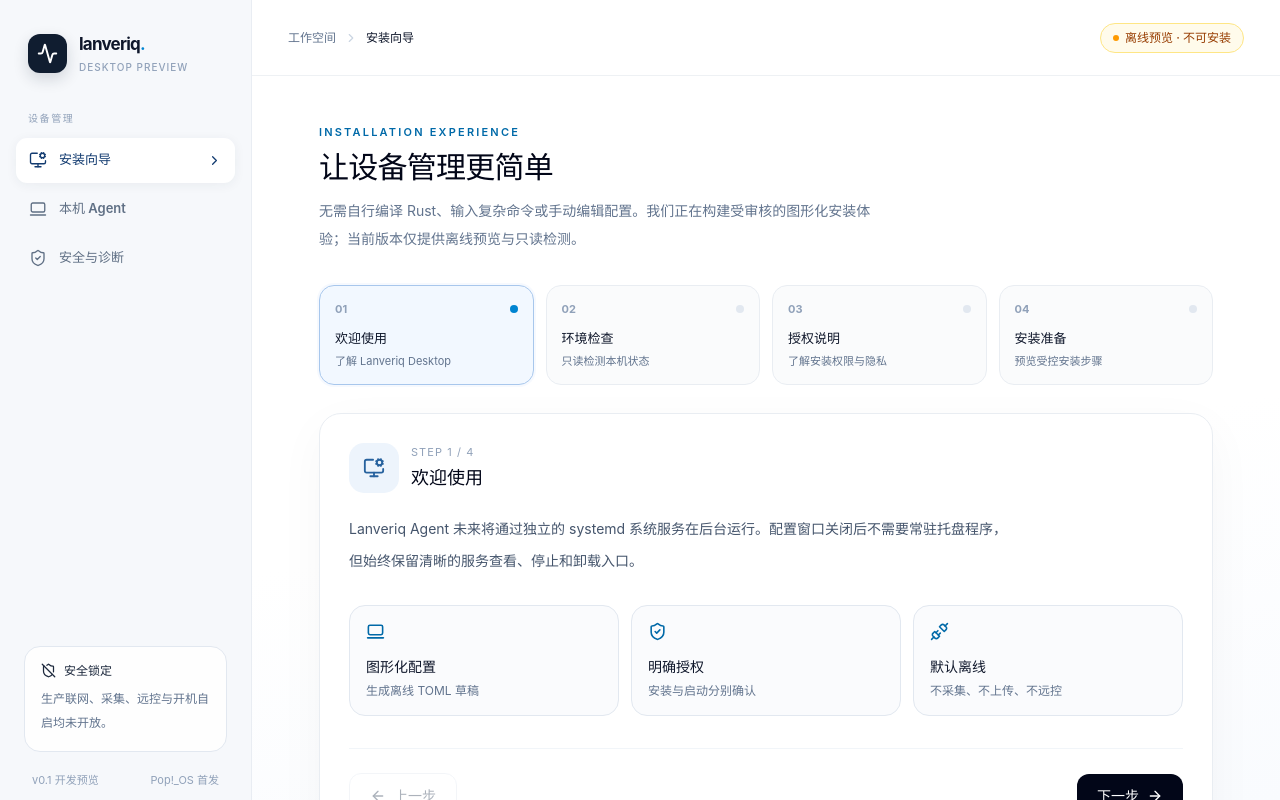
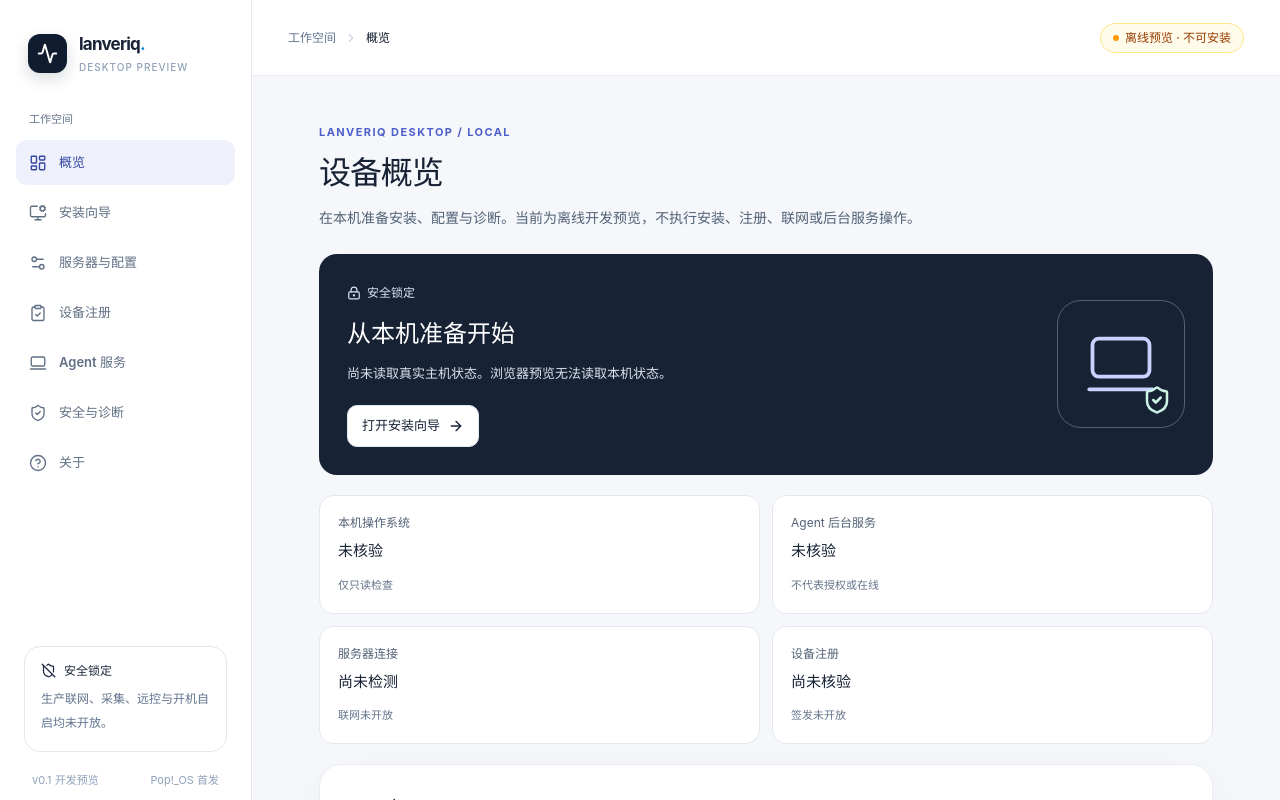
Before and after one commit to kunlong-luo/lanveriq, a React (Vite) app in the folder apps/desktop/: page / in a window 1280 px wide. Built offline with nearby package versions, Linux system fonts and the light colour scheme.

Commit message:
feat(desktop): MVP-08 offline workspace navigation and overview

```diff
--- a/apps/desktop/src/DesktopApp.tsx
+++ b/apps/desktop/src/DesktopApp.tsx
@@ -13,8 +13,7 @@ import { parseLocalPreflight, poposSummary, type PoposDisplay } from "./prefligh
 import { InstallReviewPanel } from "./InstallReviewPanel";
 import { IdleConfigPanel } from "./IdleConfigPanel";
 import { OfflineDiagnosticsPanel } from "./OfflineDiagnosticsPanel";
-
-type Section = "setup" | "status" | "safety";
+import { DesktopNavigation, DesktopOverview, PlannedSection, sectionLabels, type Section } from "./DesktopWorkspace";
 type InspectionState = "idle" | "reading" | "loaded" | "error" | "web-preview";
 
 const stages = [
@@ -23,12 +22,6 @@ const stages = [
   { title: "授权说明", subtitle: "了解安装权限与隐私" },
   { title: "安装准备", subtitle: "预览受控安装步骤" },
 ] as const;
-
-const sectionLabels: Record<Section, string> = {
-  setup: "安装向导",
-  status: "本机 Agent",
-  safety: "安全与诊断",
-};
 
 function FrameTitle({ eyebrow, title, description }: {
   eyebrow: string; title: string; description: string;
@@ -56,7 +49,7 @@ function ActionButton({ onClick, disabled, children, secondary = false }: {
 }
 
 export function DesktopApp() {
-  const [section, setSection] = useState<Section>("setup");
+  const [section, setSection] = useState<Section>("overview");
   const [stage, setStage] = useState(0);
   const [noticeRead, setNoticeRead] = useState(false);
   const [host, setHost] = useState<HostSnapshot | null>(null);
@@ -73,6 +66,7 @@ export function DesktopApp() {
       setInspection("web-preview");
       return;
     }
+    setHost(null);
     setInspection("reading");
     try {
       const snapshot = await invoke<HostSnapshot>("inspect_host");
@@ -119,22 +113,7 @@ export function DesktopApp() {
             <div className="mt-0.5 text-[10px] font-medium tracking-widest text-slate-400 uppercase">desktop preview</div>
           </div>
         </div>
-        <div className="px-3 text-[10px] font-semibold tracking-[.16em] text-slate-400 uppercase">设备管理</div>
-        <nav aria-label="桌面应用导航" className="mt-3 flex flex-col gap-1">
-          {([
-            ["setup", MonitorCog],
-            ["status", Laptop2],
-            ["safety", ShieldCheck],
-          ] as const).map(([name, Icon]) => (
-            <button type="button" key={name} aria-current={section === name ? "page" : undefined}
-              className={"nav-item " + (section === name ? "nav-item-active" : "")}
-              onClick={() => setSection(name)}>
-              <Icon size={18} strokeWidth={1.8} />
-              <span>{sectionLabels[name]}</span>
-              {section === name && <ChevronRight className="ml-auto" size={15} />}
-            </button>
-          ))}
-        </nav>
+        <DesktopNavigation section={section} onNavigate={setSection} />
         <div className="mt-auto px-2 pb-3">
           <div className="rounded-2xl border border-slate-200 bg-white/85 p-4">
             <div className="flex items-center gap-2 text-xs font-semibold text-slate-800"><ShieldOff size={15} /> 安全锁定</div>
@@ -153,13 +132,17 @@ export function DesktopApp() {
           <StatePill>离线预览 · 不可安装</StatePill>
         </header>
 
-        <div className="content-scroll">
+        <div className="content-scroll" key={section}>
           <div className="mx-auto w-full max-w-[990px] px-8 py-10 lg:px-12 lg:py-12">
+            {section === "overview" && <DesktopOverview host={inspection === "loaded" ? host : null} inspection={inspection} onNavigate={setSection} onInspect={() => { void inspect(); }} />}
+            {section === "config" && <><FrameTitle eyebrow="configuration" title="服务器与配置" description="仅预览现有 Agent 空闲配置。服务器地址校验与连接检测属于后续任务，本页不发送请求或写入文件。" /><PlannedSection kind="config" /><IdleConfigPanel /></>}
+            {section === "enrollment" && <><FrameTitle eyebrow="device identity" title="设备注册" description="注册与证书管理尚未授权。本页仅说明后续流程，不读取密钥、不提交 CSR、不签发证书。" /><PlannedSection kind="enrollment" /></>}
+            {section === "about" && <><FrameTitle eyebrow="about" title="关于 Lanveriq" description="本机配置与诊断窗口，与独立 Rust Agent 及 Web 管理后台职责分离。" /><PlannedSection kind="about" /></>}
             {section === "setup" && (
               <>
                 <FrameTitle eyebrow="installation experience" title="让设备管理更简单"
                   description="无需自行编译 Rust、输入复杂命令或手动编辑配置。我们正在构建受审核的图形化安装体验；当前版本仅提供离线预览与只读检测。" />
-                <div className="mb-7 grid grid-cols-4 gap-3" aria-label="安装步骤">
+                <div className="mb-7 grid grid-cols-2 gap-3 lg:grid-cols-4" aria-label="安装步骤">
                   {stages.map((item, i) => (
                     <div key={item.title} className={"stage-card " + (i === stage ? "stage-active" : "")}>
                       <div className="mb-3 flex items-center justify-between">
--- /dev/null
+++ b/apps/desktop/src/DesktopWorkspace.tsx
@@ -0,0 +1,81 @@
+import { ArrowRight, CircleHelp, ClipboardCheck, Laptop2, LayoutDashboard, LockKeyhole, MonitorCog, RefreshCw, Settings2, ShieldCheck, Unplug } from "lucide-react";
+import { describeReadiness, nativeDetails, type HostSnapshot } from "./safety";
+
+export type Section = "overview" | "setup" | "config" | "enrollment" | "status" | "safety" | "about";
+export const sectionLabels: Record<Section, string> = {
+  overview: "概览", setup: "安装向导", config: "服务器与配置", enrollment: "设备注册",
+  status: "Agent 服务", safety: "安全与诊断", about: "关于",
+};
+
+const navigation = [
+  ["overview", LayoutDashboard], ["setup", MonitorCog], ["config", Settings2],
+  ["enrollment", ClipboardCheck], ["status", Laptop2], ["safety", ShieldCheck], ["about", CircleHelp],
+] as const;
+
+export function DesktopNavigation({ section, onNavigate }: { section: Section; onNavigate: (section: Section) => void }) {
+  return <nav aria-label="桌面应用导航" className="workspace-nav">
+    <p className="workspace-nav-label">工作空间</p>
+    {navigation.map(([name, Icon]) => <button key={name} type="button"
+      aria-current={section === name ? "page" : undefined} aria-label={sectionLabels[name]}
+      className={"nav-item " + (section === name ? "nav-item-active" : "")}
+      onClick={() => onNavigate(name)}>
+      <Icon size={18} strokeWidth={1.8} aria-hidden="true" /><span>{sectionLabels[name]}</span>
+    </button>)}
+  </nav>;
+}
+
+export function DesktopOverview({ host, inspection, onNavigate, onInspect }: {
+  host: HostSnapshot | null; inspection: string; onNavigate: (section: Section) => void; onInspect: () => void;
+}) {
+  // Reject stale or synthetic display values whenever the last read is not loaded.
+  const checkedHost = inspection === "loaded" ? host : null;
+  const details = nativeDetails(checkedHost);
+  const status = describeReadiness(checkedHost);
+  const cards = [
+    ["本机操作系统", details[0][1], "仅只读检查"],
+    ["Agent 后台服务", details[3][1], "不代表授权或在线"],
+    ["服务器连接", "尚未检测", "联网未开放"],
+    ["设备注册", "尚未核验", "签发未开放"],
+  ];
+  return <>
+    <div className="workspace-intro">
+      <p className="workspace-kicker">LANVERIQ DESKTOP / LOCAL</p>
+      <h1>设备概览</h1>
+      <p>在本机准备安装、配置与诊断。当前为离线开发预览，不执行安装、注册、联网或后台服务操作。</p>
+    </div>
+    <section className="workspace-hero" aria-label="当前准备状态">
+      <div className="workspace-hero-copy">
+        <span className="workspace-lock"><LockKeyhole size={14} aria-hidden="true" /> 安全锁定</span>
+        <h2>从本机准备开始</h2>
+        <p role="status">{status.label}。{inspection === "web-preview" ? "浏览器预览无法读取本机状态。" : inspection === "reading" ? "正在只读检测。" : inspection === "error" ? "检测失败，未保留旧状态。" : "正式安装尚未批准。"}</p>
+        <button type="button" className="workspace-primary" onClick={() => onNavigate("setup")}>打开安装向导 <ArrowRight size={16} aria-hidden="true" /></button>
+      </div>
+      <div className="workspace-hero-art" aria-hidden="true"><Laptop2 size={76} strokeWidth={1.2} /><ShieldCheck size={30} /></div>
+    </section>
+    <section className="workspace-metrics" aria-label="本机状态摘要">
+      {cards.map(([label, value, note]) => <article className="workspace-metric" key={label}><p>{label}</p><strong>{value}</strong><small>{note}</small></article>)}
+    </section>
+    <section className="surface-card workspace-actions" aria-label="本机操作入口">
+      <div><h2 className="text-lg font-semibold">下一步</h2><p className="mt-1 text-sm text-slate-500">只有导航和原有只读检测可用。</p></div>
+      <button type="button" className="workspace-secondary" disabled={inspection === "reading"} onClick={onInspect}><RefreshCw size={16} aria-hidden="true" /> 重新检测（只读）</button>
+      <button type="button" className="workspace-secondary" onClick={() => onNavigate("config")}><Settings2 size={16} aria-hidden="true" /> 查看配置草稿</button>
+      <button type="button" className="workspace-secondary" onClick={() => onNavigate("safety")}><ShieldCheck size={16} aria-hidden="true" /> 安全与诊断</button>
+    </section>
+  </>;
+}
+
+const planned = {
+  config: { heading: "服务器连接 · 尚未开放", description: "当前只能预览非机密的空闲周期配置；服务器地址、CA 配置和连接检测待单独验收。", actions: ["连接检测（尚未开放）", "保存配置（尚未开放）"] },
+  enrollment: { heading: "设备注册 · 尚未开放", description: "未来需逐次明确授权、受信服务器及证书生命周期验证。当前不接收任何凭据或注册材料。", actions: ["注册设备（尚未开放）", "导入凭据（尚未开放）"] },
+  about: { heading: "Lanveriq Desktop · v0.1 开发预览", description: "Tauri 2 / React / Rust。独立 Agent 与唯一 Next.js Web 管理后台不依赖本窗口。当前没有获批签名发行件、安装授权或生产许可。", actions: [] },
+} as const;
+
+export function PlannedSection({ kind }: { kind: keyof typeof planned }) {
+  const item = planned[kind];
+  return <section className="surface-card mb-6" aria-label={item.heading}>
+    <div className="flex items-start gap-3"><div className="section-icon"><Unplug size={22} aria-hidden="true" /></div>
+      <div><h2 className="text-lg font-semibold">{item.heading}</h2><p className="mt-2 text-sm leading-7 text-slate-600">{item.description}</p></div>
+    </div>
+    {item.actions.length > 0 && <div className="mt-5 flex flex-wrap gap-2">{item.actions.map(label => <button type="button" disabled key={label} className="workspace-secondary"><LockKeyhole size={15} aria-hidden="true" />{label}</button>)}</div>}
+  </section>;
+}
--- a/apps/desktop/src/styles.css
+++ b/apps/desktop/src/styles.css
@@ -23,3 +23,38 @@ button:disabled { cursor: not-allowed; }
 @media (max-width: 700px) { .app-shell { grid-template-columns: 1fr; grid-template-rows: auto minmax(0,1fr); } .sidebar { padding: 12px 12px; overflow: visible; flex-direction: row; align-items: center; border-right: 0; border-bottom: 1px solid #e9edf3; } .sidebar > div:first-child { padding: 0 12px 0 0; } .sidebar > div:first-child div:last-child { display: none; } .sidebar > div:nth-child(2), .sidebar > div:last-child { display: none; } .sidebar nav { flex-direction: row; flex: 1; min-width: 0; margin: 0; gap: 0; } .nav-item { justify-content: center; width: auto; min-height: 42px; flex: 1; padding: 0 8px; font-size: 11px; gap: 5px; } .nav-item svg:last-child { display: none; } .main-content { height: 100%; } .topbar { min-height: 64px; flex-basis: 64px; padding: 0 16px; } .content-scroll > div { padding: 26px 16px; } .stage-card { padding: 10px 8px; } .stage-card > div:last-child { font-size: 10px; } .stage-card > div:nth-child(2) { font-size: 12px; } }
 @media (max-width: 420px) { .nav-item span { display: none; } .topbar { gap: 4px; } .topbar > div:first-child { font-size: 10px; } .topbar > span { font-size: 10px; } }
 @media (prefers-reduced-motion: reduce) { *, *::before, *::after { scroll-behavior: auto !important; transition-duration: .01ms !important; animation-duration: .01ms !important; } }
+
+/* MVP-08: shared visual vocabulary, no remote assets or extra dependencies. */
+.app-shell { --desk-canvas: #f5f7fa; --desk-ink: #172235; --desk-accent: #4d5fc9; --desk-border: #e3e8ef; color: var(--desk-ink); }
+.sidebar { background: #fff; border-color: var(--desk-border); }
+.workspace-nav { display: flex; flex-direction: column; gap: 5px; }
+.workspace-nav-label { font-size: 11px; font-weight: 650; color: #64748b; padding: 0 13px 8px; }
+.nav-item-active { color: #3346a1; background: #eef0fc; box-shadow: none; }
+.nav-item:focus-visible, .workspace-primary:focus-visible, .workspace-secondary:focus-visible { outline: 2px solid var(--desk-accent); outline-offset: 3px; }
+.content-scroll { background: var(--desk-canvas); }
+.workspace-intro { margin-bottom: 24px; }
+.workspace-kicker { font-size: 11px; letter-spacing: .13em; font-weight: 650; color: #4d5fc9; }
+.workspace-intro h1 { margin: 8px 0; font-size: clamp(24px, 3vw, 32px); font-weight: 700; letter-spacing: -.035em; }
+.workspace-intro > p:last-child { color: #526176; font-size: 14px; line-height: 1.8; }
+.workspace-hero { display: flex; align-items: center; justify-content: space-between; gap: 20px; padding: 28px; border-radius: 18px; background: #172235; color: white; }
+.workspace-hero-copy { min-width: 0; }
+.workspace-lock { display: inline-flex; align-items: center; gap: 6px; color: #dbe3fa; font-size: 12px; }
+.workspace-hero h2 { margin: 10px 0; font-size: 24px; font-weight: 650; }
+.workspace-hero p { color: #dbe3ef; font-size: 13px; line-height: 1.8; max-width: 510px; }
+.workspace-primary, .workspace-secondary { display: inline-flex; align-items: center; justify-content: center; gap: 8px; min-height: 42px; padding: 10px 14px; border: 1px solid var(--desk-border); border-radius: 10px; font-size: 13px; font-weight: 600; text-align: center; }
+.workspace-primary { margin-top: 20px; background: #fff; color: #172235; }
+.workspace-primary:hover { background: #eef0fc; }
+.workspace-secondary { background: white; color: #334155; }
+.workspace-secondary:not(:disabled):hover { background: #eef0fc; }
+.workspace-secondary:disabled { opacity: .55; cursor: not-allowed; }
+.workspace-hero-art { position: relative; display: grid; place-items: center; width: 128px; height: 128px; flex: 0 0 128px; border: 1px solid #52617b; border-radius: 24px; color: #c7d2fe; }
+.workspace-hero-art svg:last-child { position: absolute; right: 12px; bottom: 12px; color: #cef4e5; }
+.workspace-metrics { display: grid; grid-template-columns: repeat(2,minmax(0,1fr)); gap: 12px; margin: 20px 0; }
+.workspace-metric { min-width: 0; padding: 18px; background: #fff; border: 1px solid var(--desk-border); border-radius: 14px; }
+.workspace-metric p { color: #526176; font-size: 12px; }
+.workspace-metric strong { display: block; margin: 8px 0; font-size: 15px; overflow-wrap: anywhere; }
+.workspace-metric small { color: #64748b; font-size: 11px; }
+.workspace-actions { display: flex; flex-wrap: wrap; align-items: center; gap: 10px; }
+.workspace-actions > div { flex-basis: 100%; margin-bottom: 4px; }
+@media (max-width: 700px) { .sidebar { flex-direction: column; align-items: stretch; gap: 6px; } .sidebar > div:first-child { display: none; } .sidebar nav.workspace-nav { display: grid; grid-template-columns: repeat(3,minmax(0,1fr)); gap: 4px; } .workspace-nav-label { display: none; } .workspace-nav .nav-item { justify-content: flex-start; width: 100%; min-width: 0; } .workspace-nav .nav-item span { display: inline; white-space: normal; } .workspace-nav .nav-item svg { display: block; flex-shrink: 0; } .workspace-hero { padding: 20px; } .workspace-hero-art { display: none; } }
+@media (max-width: 420px) { .sidebar nav.workspace-nav { grid-template-columns: repeat(2,minmax(0,1fr)); } .workspace-metrics { grid-template-columns: 1fr; } }
```
Also changed, not shown: 1 other file (tests, documents, lock files or other folders).
